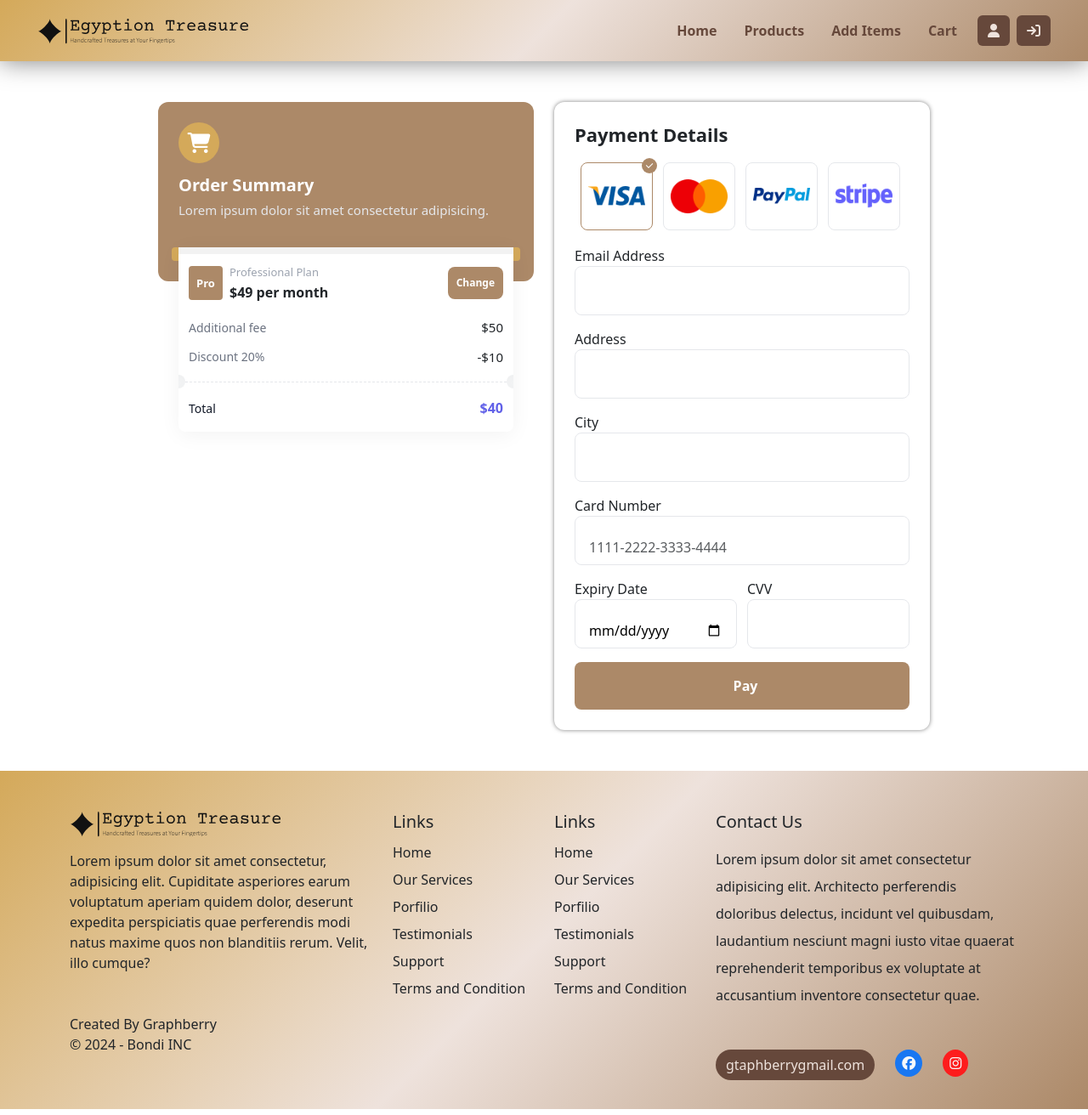
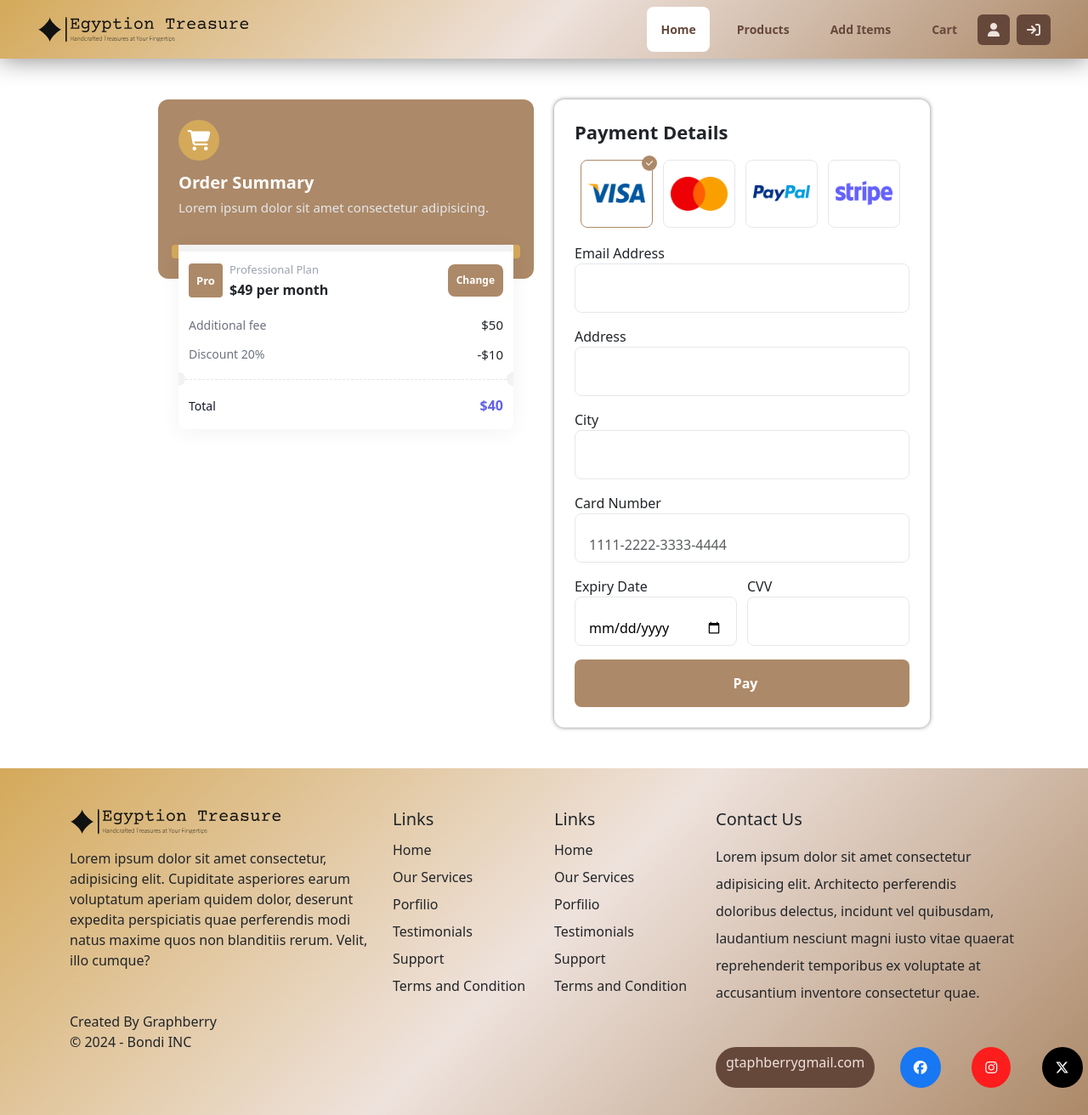
Before and after one commit to hosseinmostafa/Final-Project, an Angular app: page /payment in a window 1280 px wide. Shown: the whole page at 85% size. Built offline with nearby package versions, Linux system fonts and the light colour scheme; some icons are missing.

Commit message:
Update responsive in home page

```diff
--- a/src/app/Component/footer/footer.component.html
+++ b/src/app/Component/footer/footer.component.html
@@ -19,7 +19,7 @@
                     <div>&copy; 2024 - <span>Bondi INC</span></div>
                 </div>
             </div>
-            <div class="col-md-6 col-lg-2">
+            <div class="col-md-6 col-lg-2 ">
                 <div class="links">
                     <h5 class="text-dark">Links</h5>
                     <ul class="list-unstyled lh-lg">
@@ -32,7 +32,7 @@
                     </ul>
                 </div>
             </div>
-            <div class="col-md-6 col-lg-2">
+            <div class="col-md-6 col-lg-2" >
                 <div class="links">
                     <h5 class="text-dark">Links</h5>
                     <ul class="list-unstyled lh-lg">
@@ -58,13 +58,17 @@
                                 href="#">gtaphberrygmail.com</a>
                         </div>
 
-                        <li>
-                            <a class="d-block text-light" href=""><i
-                                    class="fa-brands fa-facebook fa-lg-facebook rounded-circle p-2"></i></a>
+                        <li class="col-sm-2">
+                            <a class="d-block text-light text-center" href=""><i
+                                    class="fa-brands fa-facebook fa-lg-facebook rounded-circle p-3"></i></a>
                         </li>
-                        <li>
-                            <a class="d-block text-light" href=""><i
-                                    class="fa-brands fa-instagram fa-lg-instagram rounded-circle p-2"></i></a>
+                        <li class="col-sm-2">
+                            <a class="d-block text-light text-center" href=""><i
+                                    class="fa-brands fa-instagram fa-lg-instagram rounded-circle p-3"></i></a>
+                        </li>
+                        <li class="col-sm-2">
+                            <a class="d-block text-light text-center" href="">
+                            <i class="fa-brands fa-x-twitter rounded-circle p-3 "></i></a>
                         </li>
                     </ul>
                 </div>
--- a/src/app/Component/footer/footer.component.scss
+++ b/src/app/Component/footer/footer.component.scss
@@ -17,27 +17,35 @@
     color: var(--green-color);
 }
 
-.footer .contact ul .dst {
-    width: 20px;
-    height: 20px;
-}
-
 
 .footer .fa-facebook {
     background-color: #1877f2;
+    transition: .3s;
 
+}
+.footer .fa-facebook:hover{
+    background-color: #1565ce;
 }
 
 .footer .fa-instagram {
     background-color: #fd1d1d;
+    transition: .3s;
+}
+
+.footer .fa-instagram:hover {
+    background-color: #e1306c;
 }
 
 .footer .fa-youtube {
     background-color: #ff0000;
+    transition: .3s;
 }
 
-.footer .fa-twitter {
-    background-color: #1da1f2;
+.footer .fa-youtube:hover {
+    background-color: #cc0000;
+}
+.footer .fa-x-twitter {
+    background-color: black;
 }
 
 .btn-foter {
--- a/src/app/Component/header/header.component.html
+++ b/src/app/Component/header/header.component.html
@@ -23,7 +23,7 @@
     </button>
 
     <div class="collapse navbar-collapse fw-bold" id="main">
-      <ul class="navbar-nav ms-auto mb-2 mb-lg-0">
+      <!-- <ul class="navbar-nav ms-auto mb-2 mb-lg-0">
         <li class="nav-item">
           <a class="nav-link p-2 p-lg-3" routerLink="/home">Home</a>
         </li>
@@ -37,6 +37,25 @@
         </li>
         <li class="nav-item">
           <a class="nav-link p-2 p-lg-3" routerLink="/">Cart</a>
+        </li>
+      </ul> -->
+      <ul class="navbar-nav nav-pills nav-fill ms-auto  mb-lg-0 gap-3 small " id="pillNav2" role="tablist"
+        style="--bs-nav-link-color: var(--bs-white);  --bs-nav-pills-link-active-color: var(--bs-primary); --bs-nav-pills-link-active-bg: var(--bs-white);">
+        <li class="nav-item" routerLink="/home" role="presentation">
+          <button class="nav-link active rounded-3 p-2 p-lg-3"  id="home-tab2" data-bs-toggle="tab" type="button" role="tab"
+            aria-selected="true">Home</button>
+        </li>
+        <li class="nav-item" routerLink="/products" role="presentation">
+          <button class="nav-link rounded-3 p-2 p-lg-3" id="profile-tab2" data-bs-toggle="tab" type="button" role="tab"
+            aria-selected="false" >Products</button>
+        </li>
+        <li class="nav-item" routerLink="/add-prouduct" role="presentation">
+          <button class="nav-link rounded-3 p-2 p-lg-3" id="contact-tab2" data-bs-toggle="tab" type="button" role="tab"
+            aria-selected="false">Add Items</button>
+        </li>
+        <li class="nav-item" routerLink="/cart" role="presentation">
+          <button class="nav-link rounded-3 p-2 p-lg-3" id="contact-tab2" data-bs-toggle="tab" type="button" role="tab"
+            aria-selected="false">Cart</button>
         </li>
       </ul>
 
--- a/src/app/Component/header/header.component.scss
+++ b/src/app/Component/header/header.component.scss
@@ -19,7 +19,7 @@
     transition: .3s;
 }
 .nav-link:hover {
-    color: white !important;
+    color: black !important;
     // color: #66483b !important;
 }
 
--- a/src/app/Component/home/home.component.html
+++ b/src/app/Component/home/home.component.html
@@ -16,7 +16,7 @@
     <section id="categories" class="categories bg-light py-5">
         <div class="container">
             <div class="row text-center">
-                <div class="col-md-4">
+                <div class="col-md-6 col-lg-4">
                     <a class="link-offset-2 link-underline link-underline-opacity-0" href="#">
                         <img src="./imges/img16.jpg"
                             style="height: 300px;border-radius: 50% !important;" class="img-fluid rounded"
@@ -24,16 +24,17 @@
                         <h5 class="mt-3">Pottery</h5>
                     </a>
                 </div>
-                <div class="col-md-4">
+                <div class="col-md-6 col-lg-4">
+                    <a class="link-offset-2 link-underline link-underline-opacity-0" href="#">
+                        <img src="./imges/img5.jpg"
+                            style="height: 300px;border-radius: 50% !important;" class="img-fluid rounded"
+                            alt="handmade jewelry">
+                        <h5 class="mt-3">Jewelry</h5>
+                    </a>
+                </div>
+                <div class="col-md-6 col-lg-3">
                     <a class="link-offset-2 link-underline link-underline-opacity-0" href="#">
                         <img src="./imges/img6.jpg"
-                            style="height: 300px;border-radius: 50% !important;">
-                        <h5 class="mt-3">clothes</h5>
-                    </a>
-                </div>
-                <div class="col-md-4">
-                    <a class="link-offset-2 link-underline link-underline-opacity-0" href="#">
-                        <img src="./imges/img5.jpg"
                             style="height: 300px;border-radius: 50% !important;" class="img-fluid rounded"
                             alt="handmade jewelry">
                         <h5 class="mt-3">Jewelry</h5>
--- a/src/app/Component/home/home.component.scss
+++ b/src/app/Component/home/home.component.scss
@@ -19,10 +19,6 @@
       background-color: rgba(0, 0, 0, 0.5);
       z-index: -1;
    }
-}
-
-.categories {
-   padding-top: 100px;
 }
 
 .icont {
--- a/src/app/Component/sgin-in-sign-up/sgin-in-sign-up.component.html
+++ b/src/app/Component/sgin-in-sign-up/sgin-in-sign-up.component.html
@@ -30,9 +30,6 @@
                     <a href="#" class="social-icon">
                         <i class="fab fa-facebook"></i>
                     </a>
-                    <!-- <a href="#" class="social-icon">
-                        <i class="fab fa-x"></i>
-                    </a> -->
                     <a href="#" class="social-icon">
                         <i class="fab fa-google"></i>
                     </a>
--- a/src/app/Component/users/users.component.html
+++ b/src/app/Component/users/users.component.html
@@ -2,7 +2,6 @@
     <div class="row justify-content-center">
         <div class="col-md-8 contact-container">
             <div class="row">
-                <!-- الجزء الأيسر: بيانات الاتصال -->
                 <div class="col-md-7">
                     <div class="contact-header">
                         <h2>CONTACT</h2>
@@ -16,7 +15,6 @@
                         <button class="btn save-btn">SAVE</button>
                     </div>
                 </div>
-                <!-- الجزء الأيمن: معلومات الاتصال -->
                 <div class="col-md-5">
                     <div class="info-card">
                         <h4 class="mb-4">INFO</h4>
@@ -33,7 +31,6 @@
                     </div>
                 </div>
             </div>
-            <!-- إضافة الشعار -->
             <div class="logo">
                 <img src="./assests/logo-no-background.svg" alt="Logo">
             </div>
```
Also changed, not shown: src/app/app-routing.module.ts (+7 -7 lines).
